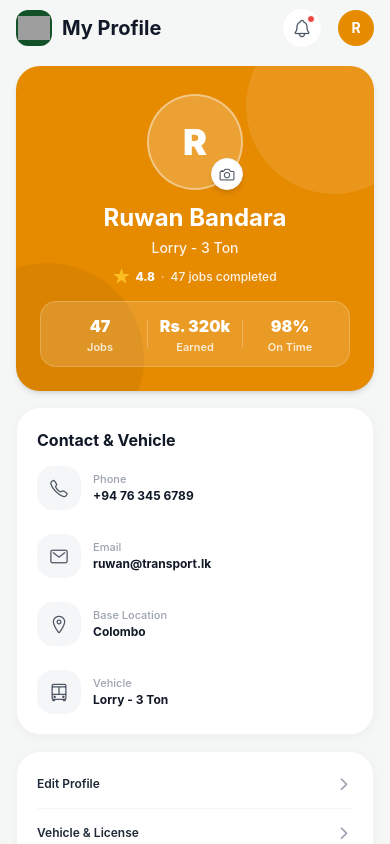
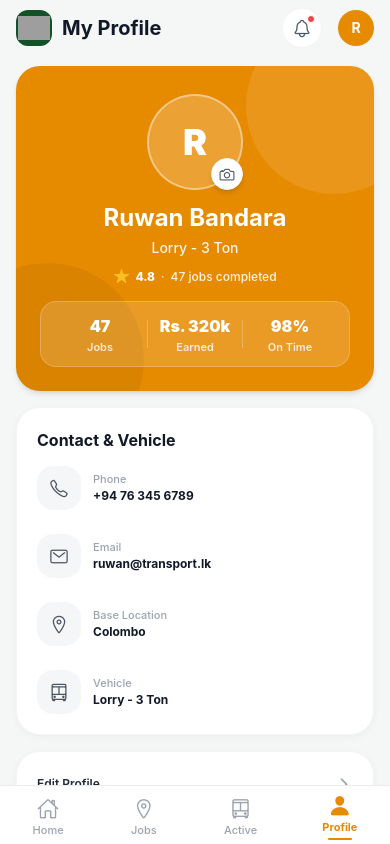
Before and after one commit to janith-sasindu/Green-Hive, a React Native app in the folder mobile/: screen /TransporterProfile in a window 390 px wide. Built offline with nearby package versions, Linux system fonts and the light colour scheme; grey boxes are pictures that could not be loaded.

Commit message:
integrate bottom navigation bar on profile screen with active state

```diff
--- a/mobile/src/screens/transporter/TransporterProfileScreen.tsx
+++ b/mobile/src/screens/transporter/TransporterProfileScreen.tsx
@@ -113,6 +113,27 @@ export const TransporterProfileScreen: React.FC<TransporterProfileScreenProps> =
         },
       ]
     );
+  };
+
+  const handleTabPress = (tab: "home" | "jobs" | "active" | "profile") => {
+    if (tab === "profile") {
+      return;
+    }
+    if (onSelectTab) {
+      onSelectTab(tab);
+    } else if (tab === "home") {
+      if (navigation?.navigate) {
+        navigation.navigate("TransporterHome");
+      }
+    } else if (tab === "jobs") {
+      if (navigation?.navigate) {
+        navigation.navigate("TransporterAvailableJobs");
+      }
+    } else if (tab === "active") {
+      if (navigation?.navigate) {
+        navigation.navigate("TransporterActiveJob");
+      }
+    }
   };
 
   return (
@@ -583,6 +604,104 @@ export const TransporterProfileScreen: React.FC<TransporterProfileScreenProps> =
           </TouchableOpacity>
         </View>
       </SmoothScrollView>
+
+      {/* ================= 5. BOTTOM NAVIGATION BAR ================= */}
+      <SafeAreaView
+        edges={["bottom"]}
+        className="bg-white border-t border-gray-200/80"
+      >
+        <View
+          style={{ maxWidth: 640, width: "100%", alignSelf: "center" }}
+          className={`flex-row items-center justify-around ${
+            isSmallDevice ? "pt-1.5 pb-0.5" : "pt-2 pb-1"
+          }`}
+        >
+          {/* Home Tab */}
+          <TouchableOpacity
+            activeOpacity={0.7}
+            onPress={() => handleTabPress("home")}
+            className="items-center px-2.5 sm:px-4 min-w-[50px] sm:min-w-[54px]"
+          >
+            <Ionicons
+              name="home-outline"
+              size={isSmallDevice ? 20 : 22}
+              color="#9CA3AF"
+            />
+            <Text
+              className={`mt-0.5 ${
+                isSmallDevice ? "text-[10px]" : "text-[11px]"
+              } font-medium text-[#9CA3AF]`}
+            >
+              Home
+            </Text>
+          </TouchableOpacity>
+
+          {/* Jobs Tab */}
+          <TouchableOpacity
+            activeOpacity={0.7}
+            onPress={() => handleTabPress("jobs")}
+            className="items-center px-2.5 sm:px-4 min-w-[50px] sm:min-w-[54px]"
+          >
+            <Ionicons
+              name="location-outline"
+              size={isSmallDevice ? 20 : 22}
+              color="#9CA3AF"
+            />
+            <Text
+              className={`mt-0.5 ${
+                isSmallDevice ? "text-[10px]" : "text-[11px]"
+              } font-medium text-[#9CA3AF]`}
+            >
+              Jobs
+            </Text>
+          </TouchableOpacity>
+
+          {/* Active Tab */}
+          <TouchableOpacity
+            activeOpacity={0.7}
+            onPress={() => handleTabPress("active")}
+            className="items-center px-2.5 sm:px-4 min-w-[50px] sm:min-w-[54px]"
+          >
+            <Ionicons
+              name="bus-outline"
+              size={isSmallDevice ? 20 : 22}
+              color="#9CA3AF"
+            />
+            <Text
+              className={`mt-0.5 ${
+                isSmallDevice ? "text-[10px]" : "text-[11px]"
+              } font-medium text-[#9CA3AF]`}
+            >
+              Active
+            </Text>
+          </TouchableOpacity>
+
+          {/* Profile Tab (Active) */}
+          <TouchableOpacity
+            activeOpacity={0.7}
+            onPress={() => handleTabPress("profile")}
+            className="items-center px-2.5 sm:px-4 min-w-[50px] sm:min-w-[54px]"
+          >
+            <Ionicons
+              name="person"
+              size={isSmallDevice ? 20 : 22}
+              color="#E68A00"
+            />
+            <Text
+              className={`mt-0.5 ${
+                isSmallDevice ? "text-[10px]" : "text-[11px]"
+              } font-bold text-[#E68A00]`}
+            >
+              Profile
+            </Text>
+            <View
+              className={`rounded-full bg-[#E68A00] mt-1 ${
+                isSmallDevice ? "h-[2px] w-5" : "h-[2px] w-6"
+              }`}
+            />
+          </TouchableOpacity>
+        </View>
+      </SafeAreaView>
     </View>
   );
 };
```
